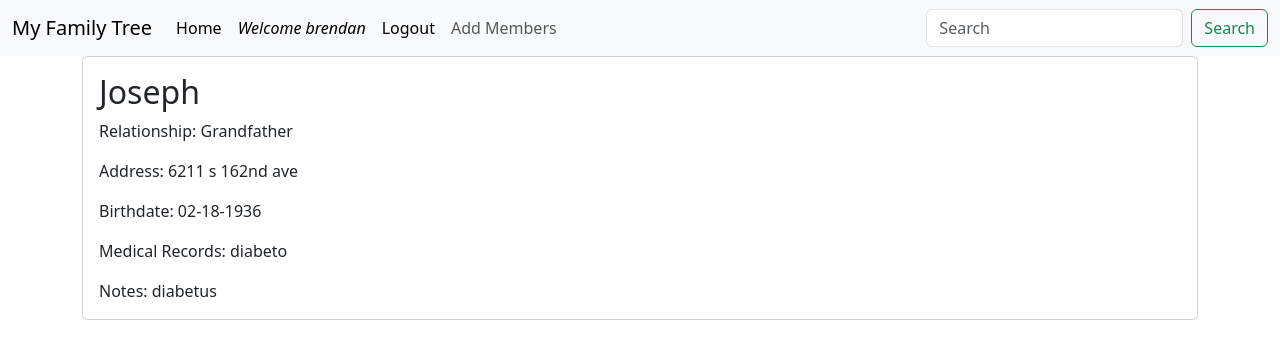
After one commit to dmarino389/Nias_HW, a Flask app: page /member/1 in a window 1280 px wide. The commit adds this page. Shown: the top 359 px of the page. Run offline with Flask 3, Linux system fonts and the light colour scheme; a user stored in the database is signed in.

```diff
--- a/app/forms.py
+++ b/app/forms.py
@@ -1,5 +1,5 @@
 from flask_wtf import FlaskForm
-from wtforms import StringField, SubmitField, PasswordField, TextAreaField
+from wtforms import StringField, SubmitField, PasswordField, TextAreaField, DateField
 from wtforms.validators import DataRequired, Length, EqualTo
 
 class RegistrationForm(FlaskForm):
@@ -15,7 +15,9 @@ class LoginForm(FlaskForm):
 
 class EditMemberForm(FlaskForm):
     name = StringField('Name', validators=[DataRequired(), Length(max=100)])
+    birthdate = DateField('Birthdate', format='%Y-%m-%d', validators=[DataRequired()])  # Change to DateField
     relationship = StringField('Relationship', validators=[DataRequired(), Length(max=100)])
     address = StringField('Address', validators=[Length(max=200)])
     medical_records = TextAreaField('Medical Records', validators=[Length(max=500)])
+    notes = TextAreaField('Notes', validators=[Length(max=500)])
     submit = SubmitField('Save Changes')
--- a/app/routes.py
+++ b/app/routes.py
@@ -4,24 +4,34 @@ from werkzeug.security import generate_password_hash, check_password_hash
 from app import app, db
 from app.models import FamilyMember, User  # Import the User model
 from app.forms import RegistrationForm, LoginForm, EditMemberForm  # Import your user input forms
-
-# Remove the global family_members list
+from datetime import datetime
+import csv
+import smtplib
+from email.mime.text import MIMEText
+from io import StringIO
 
 @app.route('/')
 @login_required
 def index():
-    family_members = FamilyMember.query.all()
+    # Fetch only family members associated with the current user
+    family_members = FamilyMember.query.filter_by(user_id=current_user.id).all()
     return render_template('index.html', family_members=family_members)
 
 @app.route('/add_member', methods=['GET', 'POST'])
 @login_required
 def add_member():
     if request.method == 'POST':
+        birthdate_str = request.form['birthdate']
+        birthdate = datetime.strptime(birthdate_str, '%m-%d-%Y').date() if birthdate_str else None
+
         new_member = FamilyMember(
+            user_id=current_user.id,  # Associate the new member with the current user
             name=request.form['name'],
             relationship=request.form['relationship'],
             address=request.form['address'],
-            medical_records=request.form['medical_records']
+            birthdate=birthdate,
+            medical_records=request.form['medical_records'],
+            notes=request.form['notes']
         )
         db.session.add(new_member)
         db.session.commit()
@@ -32,14 +42,41 @@ def add_member():
 @app.route('/delete_member/<int:member_id>', methods=['POST'])
 @login_required
 def delete_member(member_id):
-    # Find and delete the member with the specified member_id from the database
     member_to_delete = FamilyMember.query.get(member_id)
-
-    if member_to_delete:
+    if member_to_delete and member_to_delete.user_id == current_user.id:
         db.session.delete(member_to_delete)
         db.session.commit()
 
     return redirect(url_for('index'))
+
+@app.route('/edit_member/<int:member_id>', methods=['GET', 'POST'])
+@login_required
+def edit_member(member_id):
+    family_member = FamilyMember.query.get_or_404(member_id)
+
+    if family_member.user_id != current_user.id:
+        flash('Unauthorized access.', 'danger')
+        return redirect(url_for('index'))
+
+    form = EditMemberForm(obj=family_member)
+    if form.validate_on_submit():
+        form.populate_obj(family_member)
+        db.session.commit()
+        flash('Family member information has been updated.', 'success')
+        return redirect(url_for('index'))
+
+    return render_template('edit_member.html', form=form)
+
+@app.route('/member/<int:member_id>')
+@login_required
+def member_detail(member_id):
+    family_member = FamilyMember.query.get_or_404(member_id)
+
+    if family_member.user_id != current_user.id:
+        flash('Unauthorized access.', 'danger')
+        return redirect(url_for('index'))
+
+    return render_template('member_detail.html', family_member=family_member)
 
 @app.route('/register', methods=['GET', 'POST'])
 def register():
@@ -54,6 +91,7 @@ def register():
         db.session.commit()
         flash('Your account has been created! You can now log in.', 'success')
         return redirect(url_for('login'))
+
     return render_template('register.html', form=form)
 
 @app.route('/login', methods=['GET', 'POST'])
@@ -77,25 +115,3 @@ def logout():
     logout_user()
     flash('You have been logged out.', 'info')
     return redirect(url_for('index'))
-
-
-@app.route('/edit_member/<int:member_id>', methods=['GET', 'POST'])
-@login_required  # Ensure that the user is logged in to access this route
-def edit_member(member_id):
-    # Retrieve the family member to be edited
-    family_member = FamilyMember.query.get(member_id)
-
-    if not family_member:
-        flash('Family member not found.', 'danger')
-        return redirect(url_for('index'))
-
-    form = EditMemberForm(obj=family_member)
-
-    if form.validate_on_submit():
-        # Update the family member's information
-        form.populate_obj(family_member)
-        db.session.commit()
-        flash('Family member information has been updated.', 'success')
-        return redirect(url_for('index'))
-
-    return render_template('edit_member.html', form=form)
--- a/app/templates/add_member.html
+++ b/app/templates/add_member.html
@@ -6,7 +6,7 @@
     <h2>Add Member</h2>
     <form action="{{ url_for('add_member') }}" method="post">
         <div class="form-group">
-            <label for="name">Name:</label>
+            <label for="name">Full Name:</label>
             <input type="text" class="form-control" id="name" name="name" required>
         </div>
 
--- /dev/null
+++ b/app/templates/member_detail.html
@@ -0,0 +1,16 @@
+{% extends "base.html" %}
+
+{% block content %}
+<div class="container">
+  <div class="card">
+    <div class="card-body">
+      <h2 class="card-title">{{ family_member.name }}</h2>
+      <p class="card-text">Relationship: {{ family_member.relationship }}</p>
+      <p class="card-text">Address: {{ family_member.address }}</p>
+      <p class="card-text">Birthdate: {{ family_member.birthdate.strftime('%m-%d-%Y') if family_member.birthdate else 'Not provided' }}</p>
+      <p class="card-text">Medical Records: {{ family_member.medical_records }}</p>
+      <p class="card-text">Notes: {{ family_member.notes }}</p>
+    </div>
+  </div>
+</div>
+{% endblock %}
--- a/app/templates/nav.html
+++ b/app/templates/nav.html
@@ -10,6 +10,9 @@
           <a class="nav-link active" aria-current="page" href="/">Home</a>
         </li>
         {% if current_user.is_authenticated %}
+        <li class="nav-item">
+            <a class="nav-link" style="color: #000000;"><em>Welcome {{ current_user.username }}</em></a> <!-- White text color -->
+        </li>
         <li class="nav-item">
           <a class="nav-link" href="{{ url_for('logout') }}" style="color: #000000;">Logout</a> <!-- White text color -->
         </li>
```
Also changed, not shown: app/models.py (+5 -8 lines), app/templates/edit_member.html (+28 -11 lines), app/templates/index.html (+8 -4 lines), instance/app.db.
